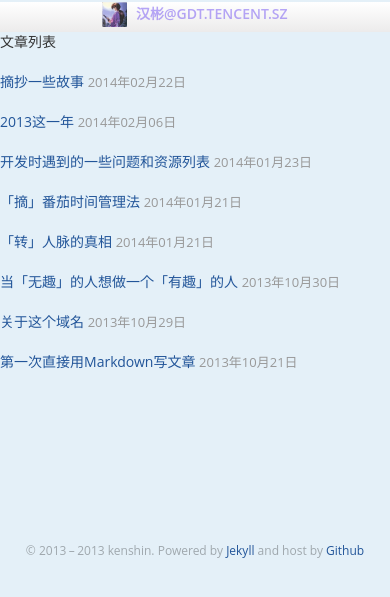
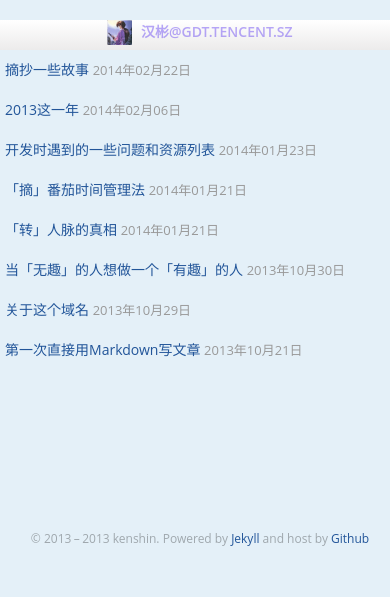
Before and after one commit to kenshinlin/archives, a Jekyll site: the page built from index.html, in a window 390 px wide. Shown: the top 597 px of the page. Built offline with Jekyll 4.4.1, drawn with Linux system fonts in a browser that asks for light colours.

Commit message:
Update style.css

```diff
--- a/css/style.css
+++ b/css/style.css
@@ -98,13 +98,14 @@
   body,.wrap{
      background:#E4F0F8;
   }
+  .wrap{padding: 0 5px;}
   .friend-links{display:none;}
   .avatar span{color: rgba(78, 37, 241, 0.4);font-weight: 600;font-size: 14px;}
   .wrap{
     width:100%;
-    padding-top:30px;
+    /*padding-top:30px;*/
     position:relative;
-    margin-top:-18px;
+    /*margin-top:-18px;*/
   }
   .sider{
     position:absolute;
```
